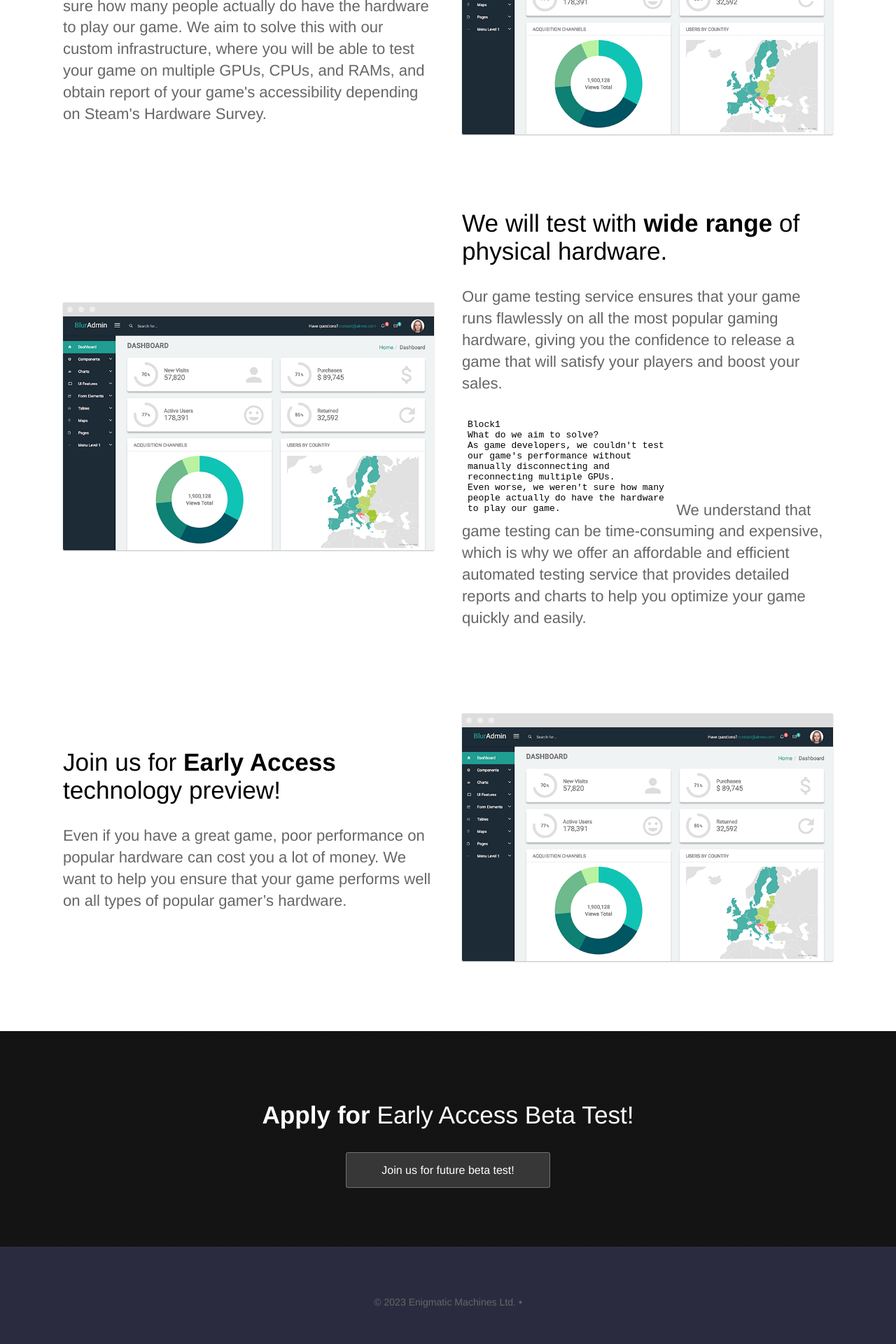
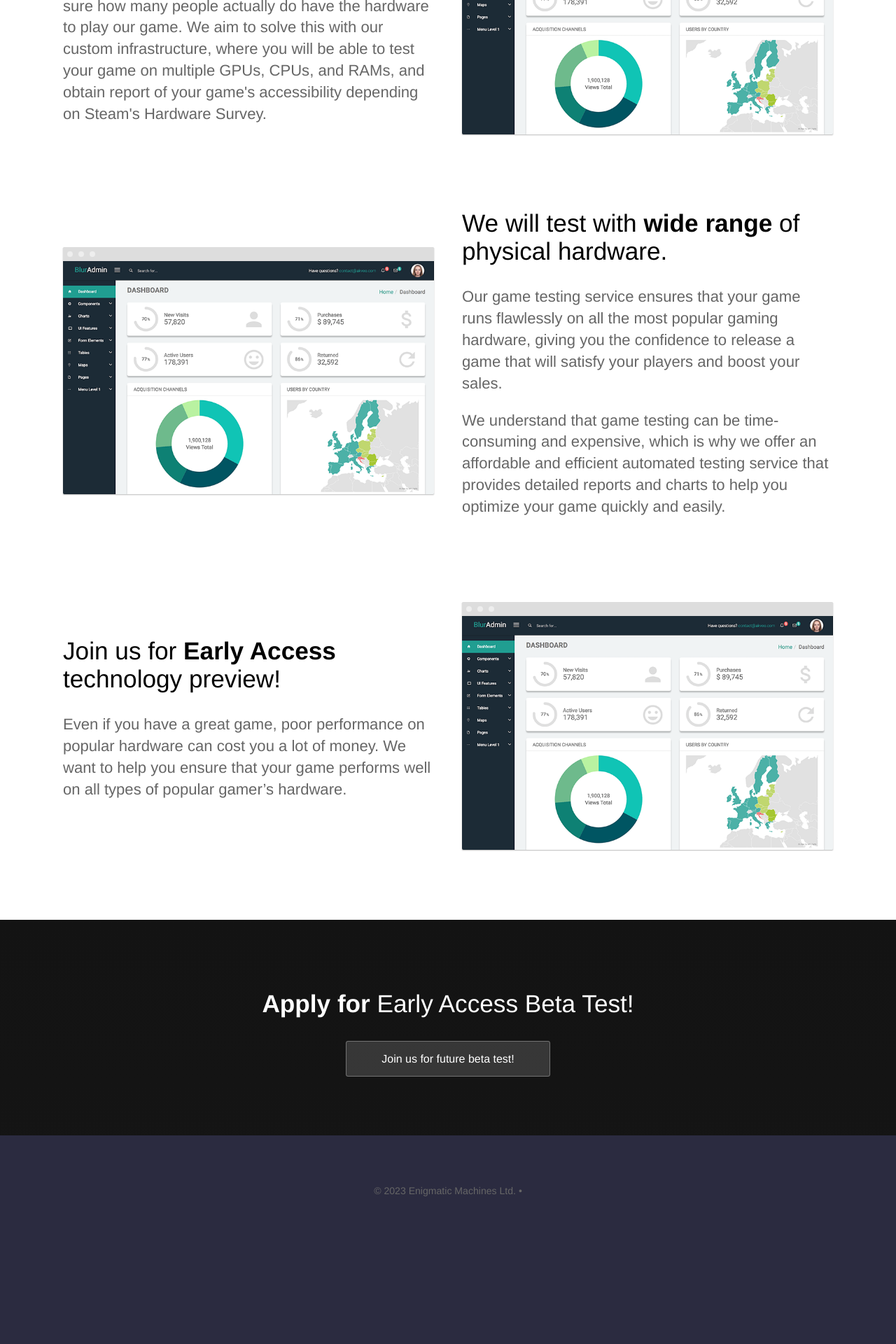
Before and after one commit to EnigmaticMachines/performace, a Jekyll site: the page built from index.html, in a window 1280 px wide. Shown: the part 787-2707 px from the top of the page at 70% size. Built offline with Jekyll 4.4.1, drawn with Linux system fonts in a browser that asks for light colours; after the commit the page ends 2549 px from its top, so only the background shows below that.

Commit message:
Removed text test

```diff
--- a/index.html
+++ b/index.html
@@ -33,8 +33,7 @@ description: Welcome to cloud performance game testing.
 				<h2>We will test with <strong>wide range</strong> of physical hardware.</h2>
 				<p>Our game testing service ensures that your game runs flawlessly on all the most popular gaming hardware,
 					giving you the confidence to release a game that will satisfy your players and boost your sales.</p>
-				<p>	<object type="text/plain" data="notes/texts.txt"></object>
-					We understand that game testing can be time-consuming and expensive, which is why we offer
+				<p>We understand that game testing can be time-consuming and expensive, which is why we offer
 					an affordable and efficient automated testing service that provides detailed reports and charts
 					to help you optimize your game quickly and easily.</p>
 			</div>
```
